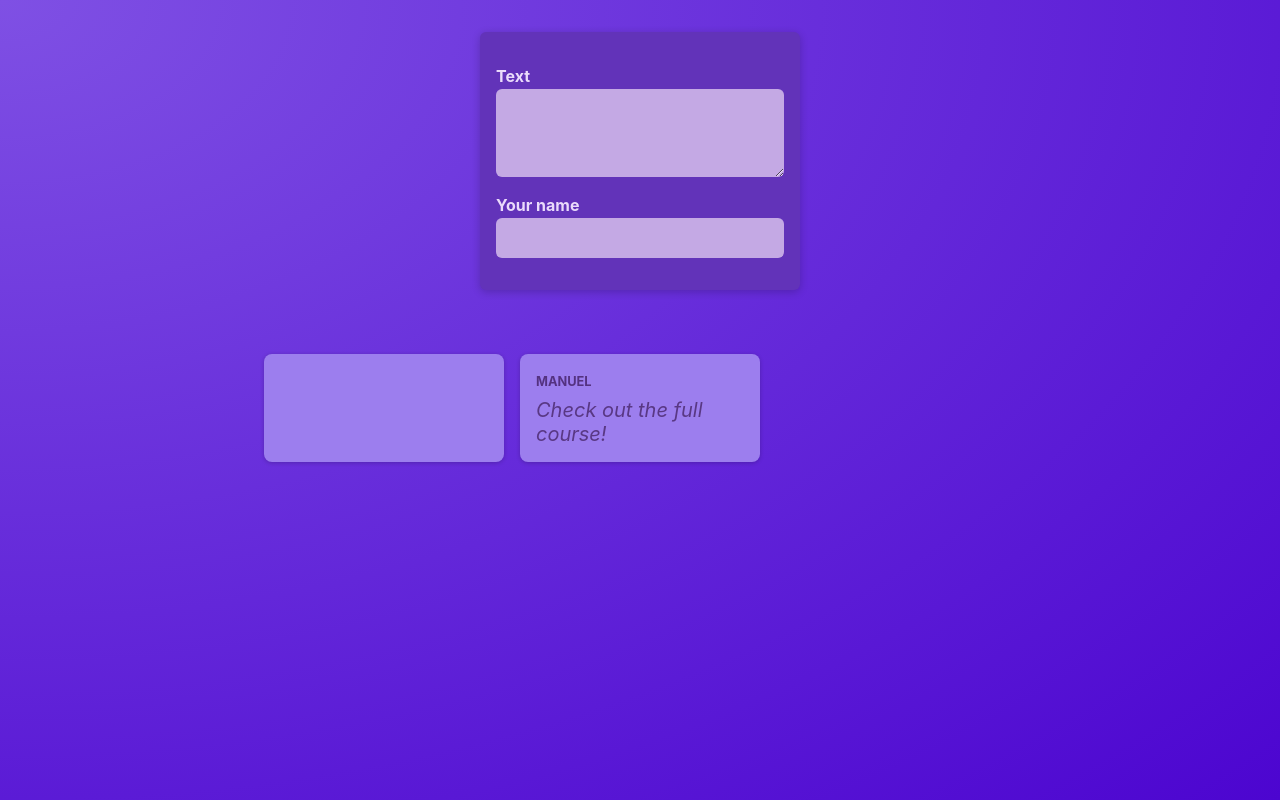
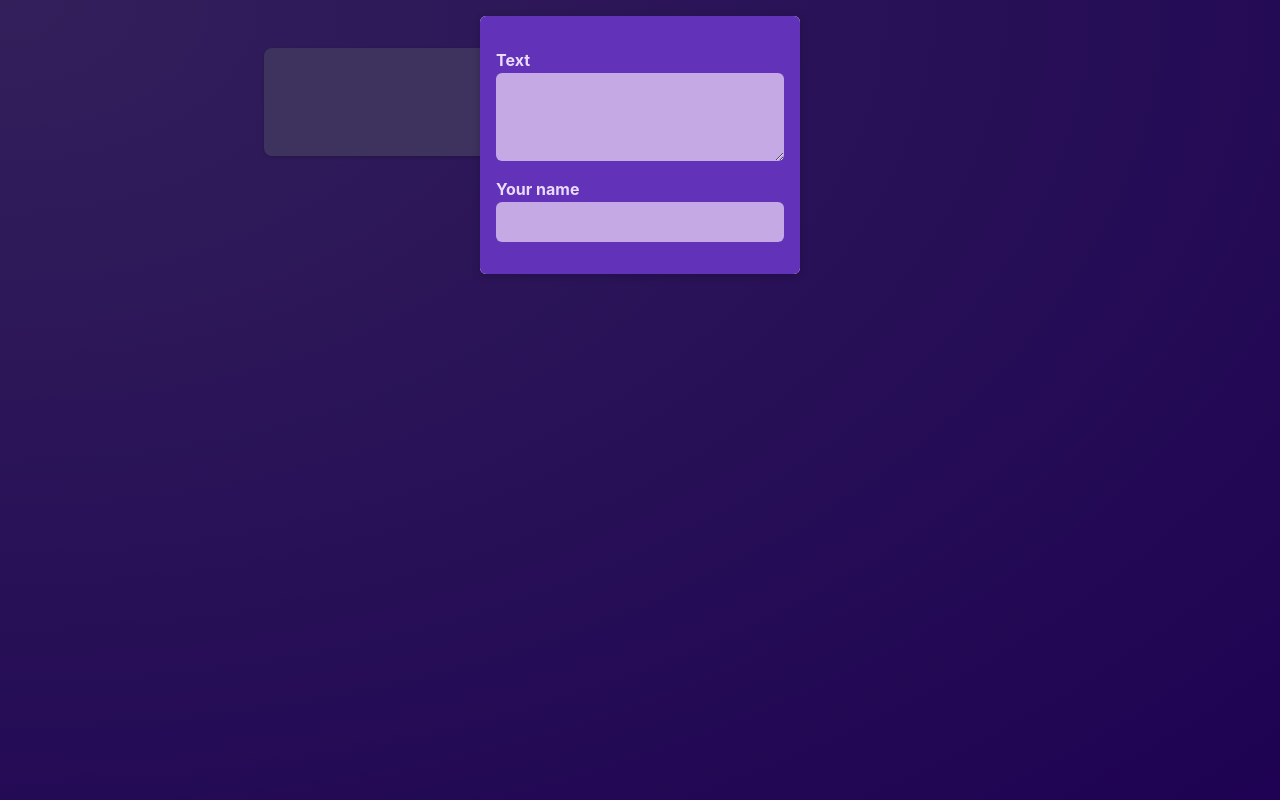
Before and after one commit to Anthonysu798/build-an-react-poster, a React (Vite) app: page / in a window 1280 px wide. Built offline with nearby package versions, Linux system fonts and the light colour scheme.

Commit message:
Added Modal Pop Up

```diff
--- /dev/null
+++ b/src/components/Modal.jsx
@@ -0,0 +1,12 @@
+import classes from '@/src/components/Modal.module.css';
+
+function Modal({ children }) {
+    return (
+        <>
+            <div className={classes.backdrop} />
+            <dialog open={true} className={classes.modal}>{children}</dialog>
+        </>
+    );
+}
+
+export default Modal;
--- /dev/null
+++ b/src/components/Modal.module.css
@@ -0,0 +1,18 @@
+.backdrop {
+    position: fixed;
+    top: 0;
+    left: 0;
+    width: 100%;
+    height: 100vh;
+    background-color: rgba(0, 0, 0, 0.6);
+    z-index: 1;
+  }
+
+  .modal {
+    border: none;
+    border-radius: 6px;
+    box-shadow: 0 2px 8px rgba(0, 0, 0, 0.2);
+    padding: 0;
+    overflow: hidden;
+    z-index: 1;
+  }
--- a/src/components/NewPost.module.css
+++ b/src/components/NewPost.module.css
@@ -2,9 +2,6 @@
     background-color: #6233b9;
     padding: 1rem;
     width: 20rem;
-    margin: 2rem auto;
-    border-radius: 6px;
-    box-shadow: 0 2px 8px rgba(0, 0, 0, 0.2);
   }
 
   .form label {
--- a/src/components/Post.jsx
+++ b/src/components/Post.jsx
@@ -1,10 +1,10 @@
 import classess from '@/src/Post.module.css'
 
-function Post(props) {
+function Post({author, body}) {
   return (
     <li className={classess.post}>
-      <p className={classess.author}>{props.author}</p>
-      <p className={classess.text}>{props.body}</p>
+      <p className={classess.author}>{author}</p>
+      <p className={classess.text}>{body}</p>
     </li>
   );
 }
--- a/src/components/PostsList.jsx
+++ b/src/components/PostsList.jsx
@@ -1,8 +1,9 @@
 import { useState } from 'react';
 
 import Post from '@/src/components/Post.jsx';
-import classess from '@/src/components/PostsList.module.css';
+import classes from '@/src/components/PostsList.module.css';
 import NewPost from '@/src/components/NewPost.jsx';
+import Modal from '@/src/components/Modal.jsx';
 
 function PostsList() {
     const [enteredBody, setEnteredBody] = useState('');
@@ -18,8 +19,13 @@ function PostsList() {
 
     return (
         <>
-            <NewPost onBodyChange={bodyChangeHandler} onAuthorChange={authorChangeHandler} />
-            <ul className={classess.posts}>
+        <Modal >
+            <NewPost
+                onBodyChange={bodyChangeHandler}
+                onAuthorChange={authorChangeHandler}
+            />
+        </Modal>
+            <ul className={classes.posts}>
             <Post author={enteredAuthor} body={enteredBody} />
             <Post author="Manuel" body="Check out the full course!" />
             </ul>
```
